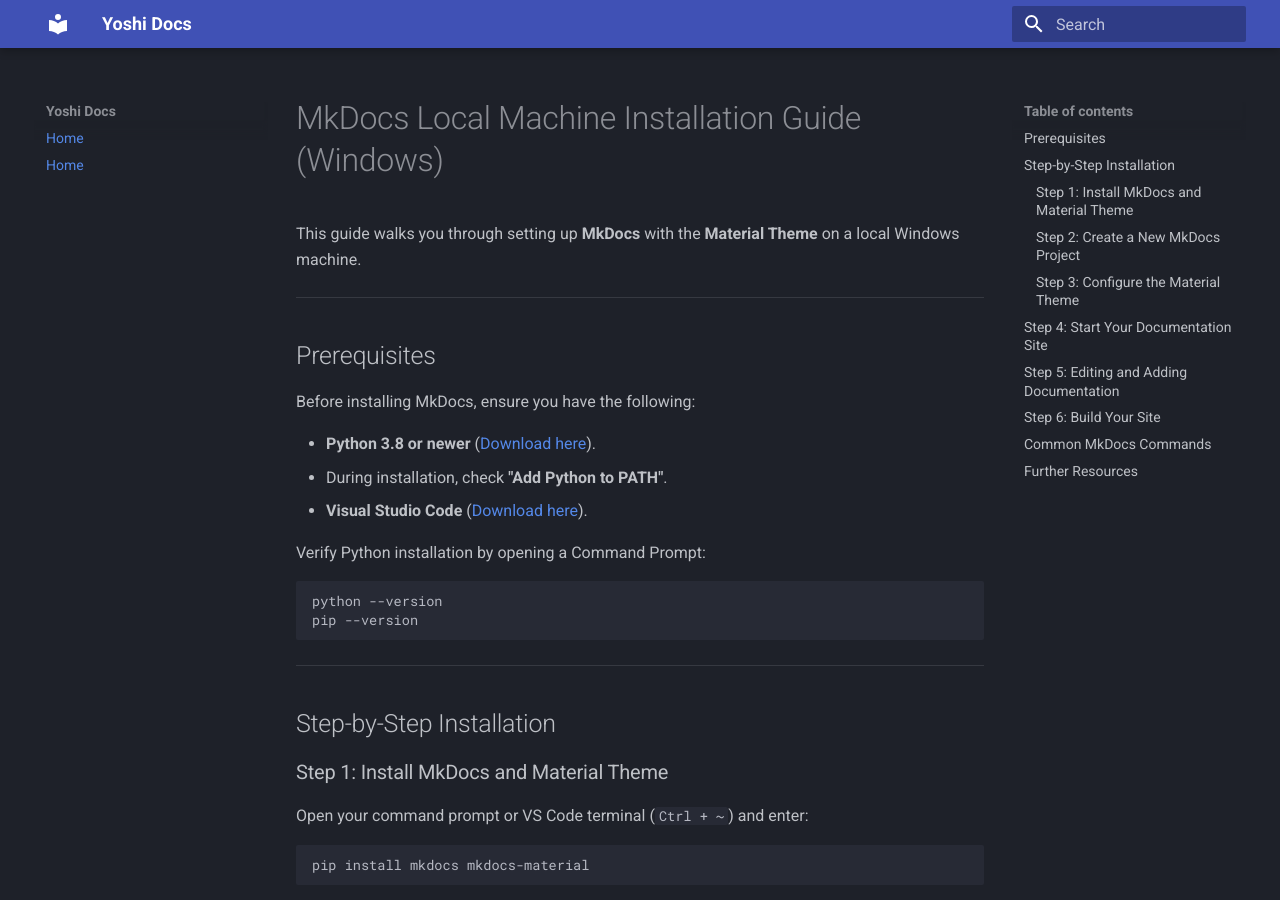
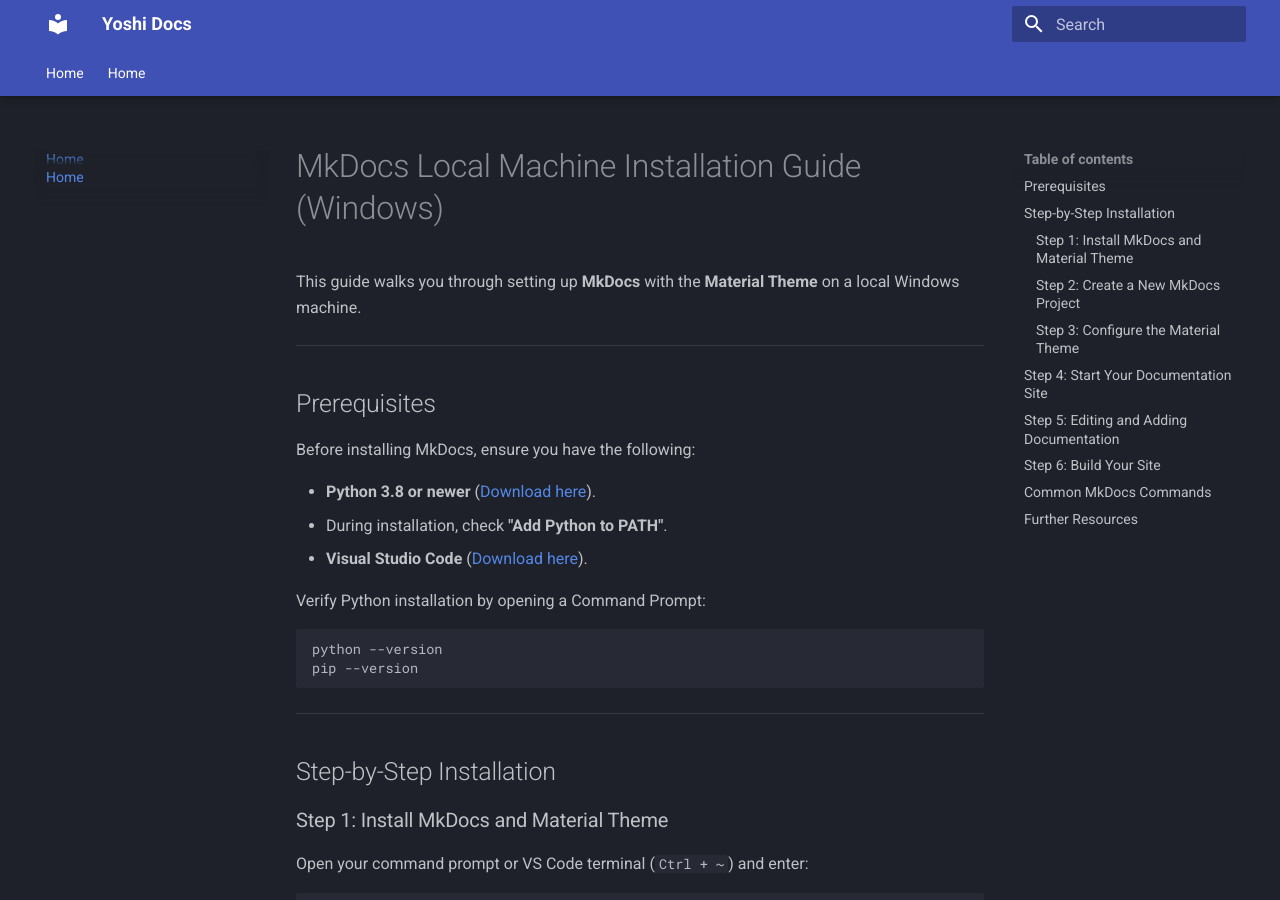
Before and after one commit to KiyoshiWasHere/Yoshi-Docs-Material, an MkDocs documentation site: the page built from docs/index.md, in a window 1280 px wide and 900 px high. Built offline with MkDocs 1.6.1 and Material for MkDocs 9.7.7, drawn with Linux system fonts in a browser that asks for light colours.

Commit message:
correction to navigation tabs

```diff
--- a/mkdocs.yml
+++ b/mkdocs.yml
@@ -6,11 +6,12 @@
     scheme: slate  # This sets the default to dark mode
     primary: indigo
     accent: indigo
+  features:
+    - navigation.tabs
+    - navigation.tabs.sticky
 nav:
   - Home: index.md
   - Release Notes: index.md
-features:
-    - navigation.tabs
-    - navigation.tabs.sticky
+
   # GitHub Pages configuration
 site_url: https://KiyoshiWasHere.github.io/Yoshi-Docs-Material
```
